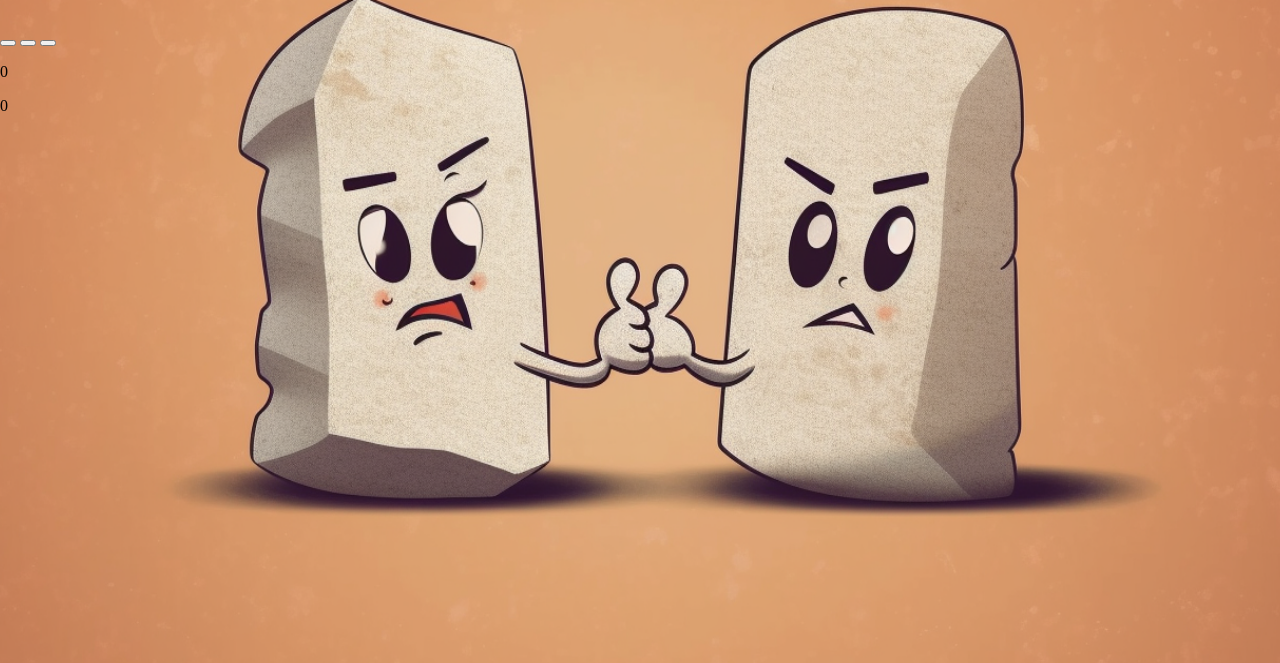
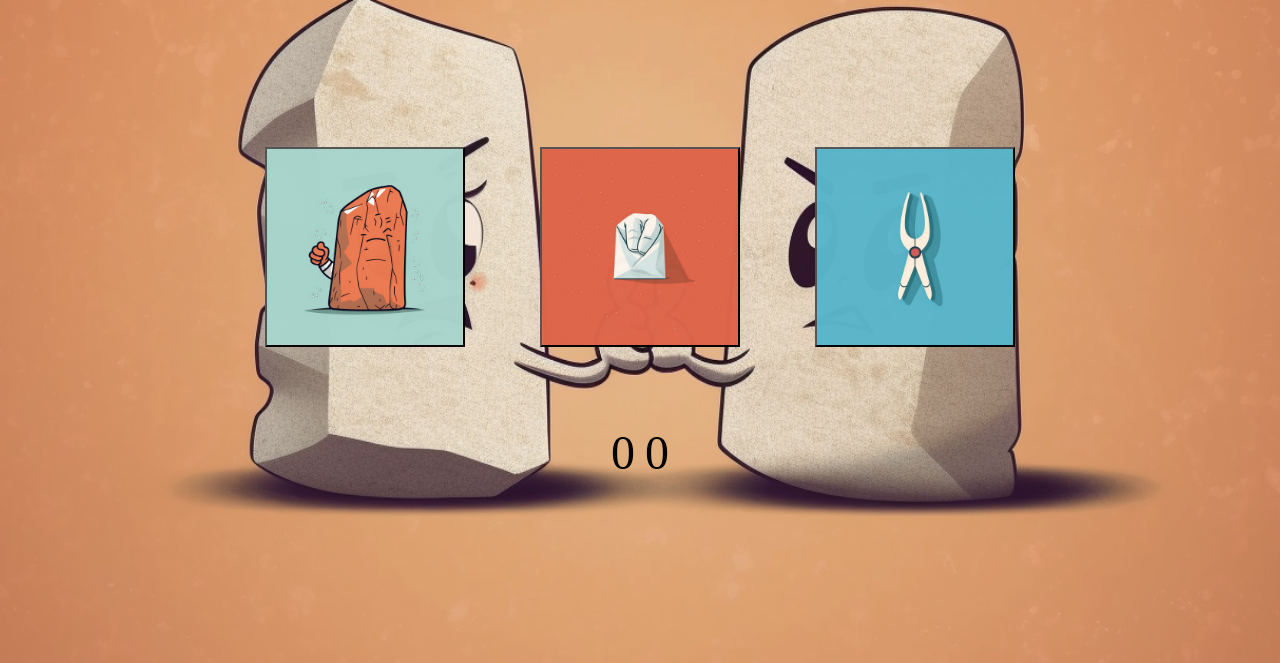
Before and after one commit to mustafataibah/Odin-Project, a plain HTML site: page odin-rock-paper-scissors/index.html in a window 1280 px wide. Shown: the part 137-800 px from the top of the page. Drawn offline with Linux system fonts and the light colour scheme.

Commit message:
Centered layout and added pics for btns but now js error

```diff
--- a/odin-rock-paper-scissors/index.html
+++ b/odin-rock-paper-scissors/index.html
@@ -9,7 +9,7 @@
 </head>
 <body>
     <div class="body" id="body">
-        <img id="bg" src="background.png" alt="Background">
+        <img id="bg" src="./images/background.png" alt="Background">
         <h1 class="title"> Rock Paper Scissors</h1>
         <p class="subtext">
             Choose your weapon!
--- a/odin-rock-paper-scissors/style.css
+++ b/odin-rock-paper-scissors/style.css
@@ -40,3 +40,40 @@ h1 {
    text-align: center;
    font-size: 2em;
 }
+
+.choices {
+   display: flex;
+   justify-content: center;
+   margin-top: 150px;
+   gap: 75px;
+}
+.choice {
+   width: 200px;
+   height: 200px;
+}
+
+.rock {
+   background-image: url("images/rock.png");
+   background-size: cover;
+   opacity: 0.98;
+}
+
+.paper {
+   background-image: url("images/paper.png");
+   background-size: cover;
+   opacity: 0.98;
+}
+
+.scissors {
+   background-image: url("images/scissor.png");
+   background-size: cover;
+   opacity: 0.98;
+}
+
+.scoreboard {
+   display: flex;
+   justify-content: center;
+   gap: 10px;
+   margin-top: 30px;
+   font-size: 3em;
+}
```
Also changed, not shown: odin-rock-paper-scissors/images/background.png (renamed from odin-rock-paper-scissors/background.png), odin-rock-paper-scissors/images/paper.png (added), odin-rock-paper-scissors/images/rock.png (added), odin-rock-paper-scissors/images/scissor.png (added).
